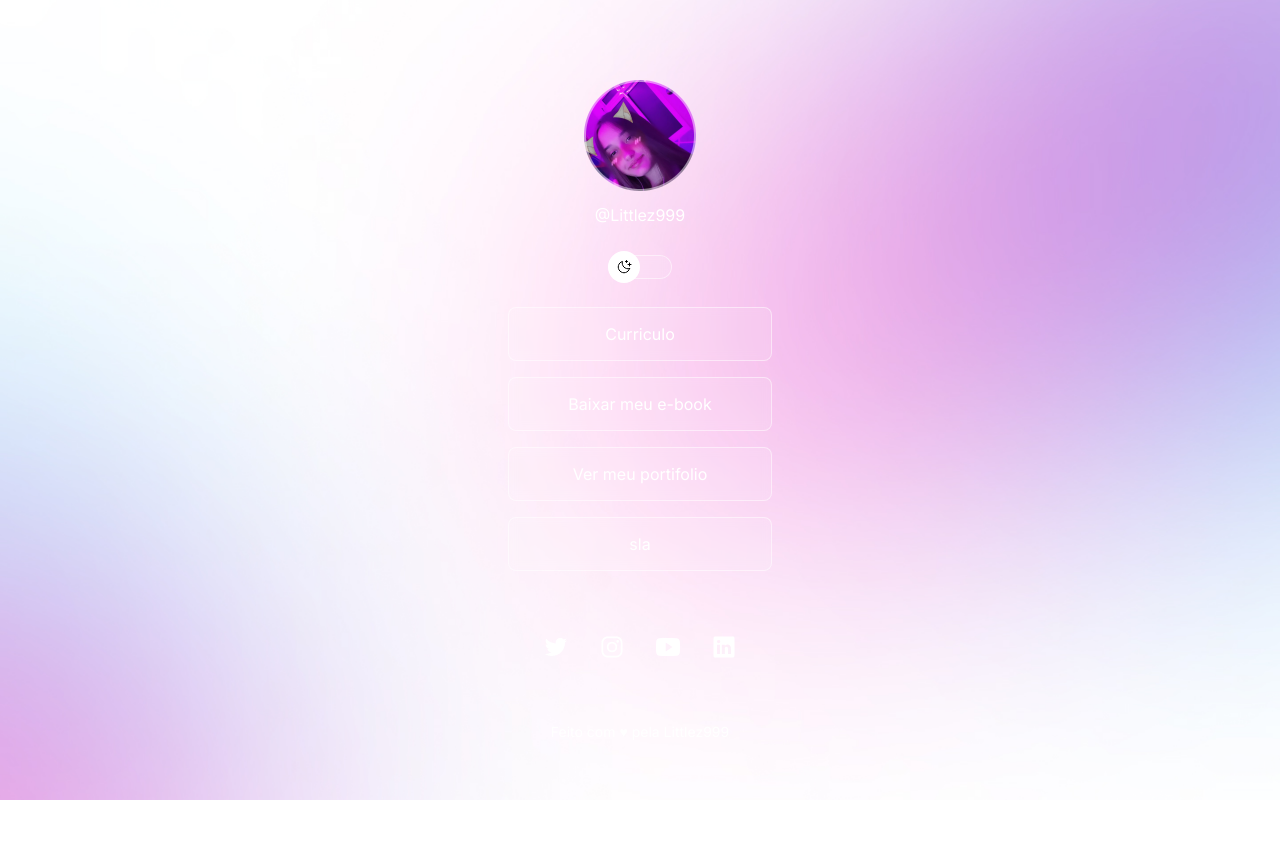
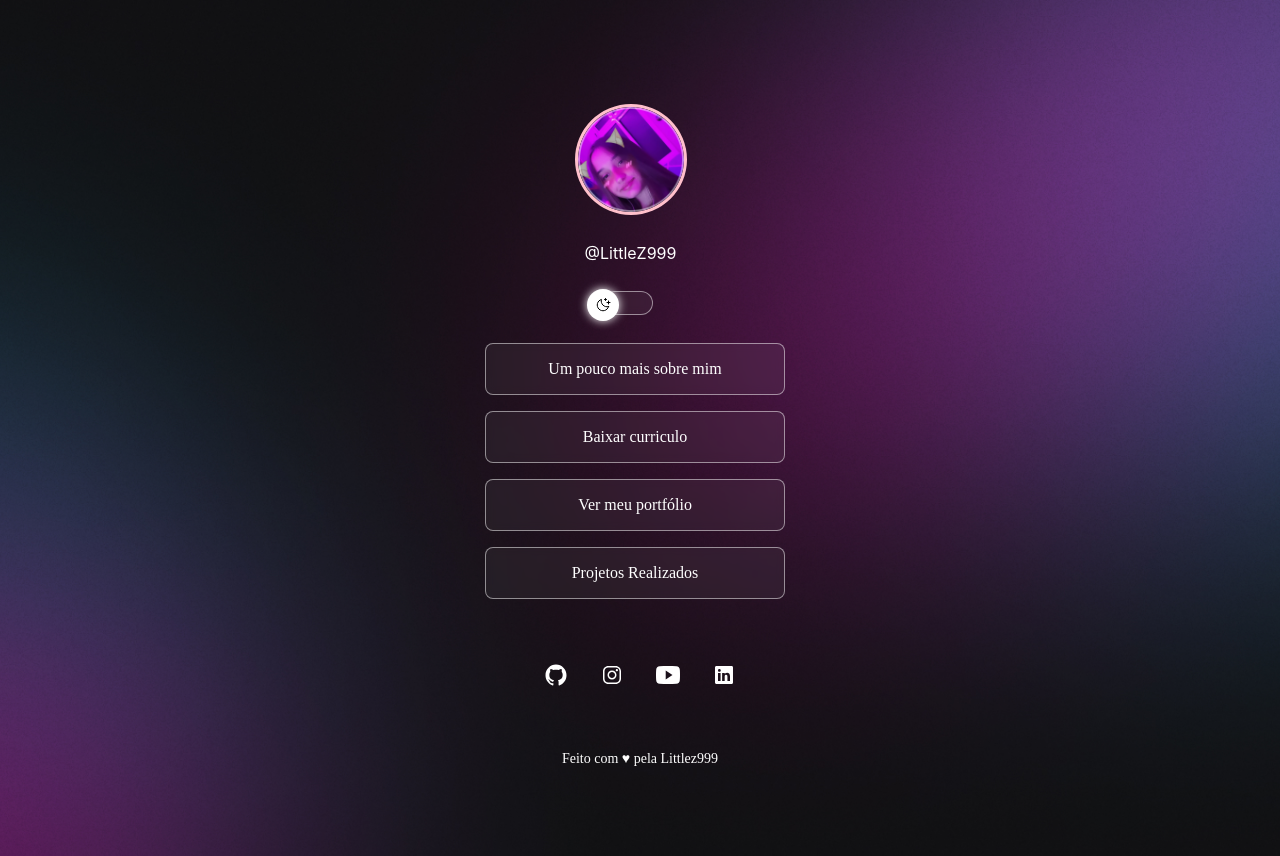
Before and after one commit to HelenaZacarias/Portifolio.2, a plain HTML site: page index.html in a window 1280 px wide. Before the commit the page ends 800 px from the top, so only its background shows below. Drawn offline with nearby package versions, Linux system fonts and the light colour scheme.

Commit message:
Mudança total do codigo

```diff
--- a/index.html
+++ b/index.html
@@ -1,93 +1,76 @@
 <!DOCTYPE html>
 <html lang="pt-br">
-
   <head>
-      <link rel="preconnect" href="https://fonts.googleapis.com" />
-      <link rel="preconnect" href="https://fonts.gstatic.com" crossorigin />
-      <link
-        href="https://fonts.googleapis.com/css2?family=Inter&display=swap"
-        rel="stylesheet"
-      />
 
     <meta charset="UTF-8" />
+    <meta http-equiv="X-UA-Compatible" content="IE=edge" />
     <meta name="viewport" content="width=device-width, initial-scale=1.0" />
-      <title>portifolio</title>
+    <title>Portfólio</title>
     <link rel="stylesheet" href="style.css" />
+    <script defer src="script.js"></script>
   </head>
+
 <body>
 
   <div id="container">
     <div id="profile">
+
       <img
+        class="profile-photo"
         src="img/image.png"
-            alt="foto de menina com filtro de gatinho"
+        alt=""
 />
-          <p>@Littlez999</p>
+  <p>@LittleZ999</p>
   </div>
+
   <div id="switch" onclick="toggleMode()">
-          <button>
-
-          </button>
+    <button></button>
     <span></span>
 
 </div>
      <ul>
       <li>
-            <a href="#">Curriculo</a>
+        <a href="#">Um pouco mais sobre mim</a>
       </li>
 
       <li>
-            <a href="#">Baixar meu e-book</a>
+        <a href="#">Baixar curriculo</a>
       </li>
 
       <li>
-            <a href="#">Ver meu portifolio</a>
+        <a href="https://github.com/HelenaZacarias/">Ver meu portfólio</a>
       </li>
 
       <li>
-            <a>sla</a>
+        <a href="#" target="_blank">
+
+          Projetos Realizados
+        </a>
       </li>
     </ul>
     <div id="social-links">
-          <a href="https://twitter.com/HelenaZacarias5" target="_blank">
-            <ion-icon name="logo-twitter"></ion-icon>
+
+        <a href="https://github.com/HelenaZacarias/" target="_blank">
+          <ion-icon name="logo-github"></ion-icon>
         </a>
 
-          <a
-            href="https://www.instagram.com/littlez.999/"
-            target="_blank"
-          >
+        <a href="https://www.instagram.com/" target="_blank">
           <ion-icon name="logo-instagram"></ion-icon>
         </a>
 
-          <a
-            href="https://www.youtube.com/@helenazacarias6447/"
-            target="_blank"
-          >
+        <a href="https://youtube.com/" target="_blank">
           <ion-icon name="logo-youtube"></ion-icon>
         </a>
-
-          <a
-            href="https://www.linkedin.com/in/helena-zacarias-b450b027a/"
-            target="_blank"
-          >
+        <a href="https://www.linkedin.com/in/helena-zacarias-b450b027a/"0" target="_blank">
           <ion-icon name="logo-linkedin"></ion-icon>
         </a>
       </div>
+    <footer>Feito com ♥ pela Littlez999</footer>
 
-        <footer>Feito com ♥ pela Littlez999</footer>
     </div>
 
-      <script
-        type="module"
-        src="https://unpkg.com/ionicons@7.1.0/dist/ionicons/ionicons.esm.js"
-      ></script>
-      <script
-        nomodule
-        src="https://unpkg.com/ionicons@7.1.0/dist/ionicons/ionicons.js"
-      ></script>
+      <script src="https://unpkg.com/ionicons@4.5.10-0/dist/ionicons.js"></script>
 
-      <script src="./script.js"></script>
   </body>
+
 </html>
-</html>
--- a/script.js
+++ b/script.js
@@ -1,9 +1,6 @@
-function toggleMode() {
-    const html = document.documentElement
-
-    if(html.classList.contains('light')){
-      html.classList.remove('light')
-    } else{
-      html.classList.add('light')
-    }
+function toggleMode(){
+    const html = document.documentElement;
+    const body = document.body;
+    html.classList.toggle("light");
+    body.classList.toggle("dark");
 }
--- a/style.css
+++ b/style.css
@@ -1,50 +1,52 @@
-
-* {
+*{
   margin: 0;
   padding: 0;
   box-sizing: border-box;
 }
 
-:root {
-  --text-color: white;
-  --bg-url: url(/img/bg-desktop.jpg);
-  --bg-url: url(/img/bg-desktop-light.jpg);
-  --stroke-color: rgba(255, 255, 255, 0.5);
-  --surface-color: rgba(255, 255, 255, 0.1);
-  --highlight-color: rgba(255, 255, 255, 0.2);
-  --switch-bg-url: url(/img/moon-stars.svg);
-}
-
-.light {
-  --text-color: black;
-  --bg-url: url(/img/bg-mobile-light.jpg);
-  --bg-url: url(/img/bg-desktop-light.jpg);
-  --stroke-color: rgba(0, 0, 0, 0.5);
-  --surface-color: rgba(255, 255, 255, 0.05);
-  --highlight-color: rgba(0, 0, 0, 0.1);
-  --switch-bg-url: url(img/soon.svg);
+body {
+  background: url(../img/bg-mobile.jpg) no-repeat top center;
+  height: 100vh;
 }
 
 body {
-  background: var(--bg-url) no-repeat top center/cover;
+  color: white;
 }
 
-body * {
-  font-family: "inter", sans-serif;
-  color: var(--text-color);
+.light body{
+    background: url(../img/bg-mobile-light.jpg) no-repeat top center/cover;
+}
+
+body.dark{
+    color: black;
+}
+
+a{
+    color: white;
+}
+
+.light a{
+    color: black;
+}
+p {
+  font-family: "Inter", sans-serif;
+}
+
+a {
+  text-decoration: none;
 }
 
 #container {
-  width: 360px;
+  width: 100%;
+  max-width: 588px;
   margin: 56px auto 0px;
-  padding: 0 24px;
+  padding: 24px;
 }
-
-/*profile*/
 
 #profile {
   text-align: center;
   padding: 24px;
+  padding-left: 5px;
 }
 
 #profile img {
@@ -52,110 +54,131 @@ body * {
 }
 
 #profile p {
-  font-weight: 500;
-  line-height: 24px;
+  padding-top: 16px;
   margin-top: 8px;
 }
 
-/* switch*/
+
+ /* switch */
+
 #switch {
   position: relative;
-  width: 64px;
+  width: 74px;
+  margin: 4px auto;
 
-  margin: 4px auto;
 }
+
 
 #switch button {
     width: 32px;
     height: 32px;
-  background: white var(--switch-bg-url) no-repeat center;
     border: 0;
     border-radius: 50%;
-
+    background: white url(img/moon-stars.svg) no-repeat center;
+    box-shadow: 0 0 10px white;
     position: absolute;
-  top: 50%;
+    top: -10%;
     left: 0;
     z-index: 1;
-  transform: translateY(-50%);
+    transform: translate(-50%);
+    animation: slide-back 0.2s;
 }
 
 .light #switch button {
-  right: 0;
-  left: initial;
+  animation: slide-in 0.2s forwards;
+  background: white url(img/soon.svg) no-repeat center;
+}
 
+#switch button:hover {
+ outline: 8px solid rgba(255, 255, 255, 0.2);
 }
 
 #switch span {
   display: block;
-  width: 64px;
+  width: 50px;
   height: 24px;
-  background: var(--surface-color);
-  border: 1px solid var(--stroke-color);
-
-  /*surface-color-dark-mode*/
-
+  background:rgba(255, 255, 255, 0.05);
+  border: 1px solid rgba(255, 255, 255, 0.5);
   backdrop-filter: blur(4px);
+  -webkit-backdrop-filter: blur(4px);
   border-radius: 9999px;
 }
 
-/*links*/
+.light #switch span {
+  background: rgba(0, 0, 0, 0.05);
+  border: 1px solid rgba(0, 0, 0, 0.5);
+}
+
+/* links */
 
 ul {
   list-style: none;
-
   display: flex;
   flex-direction: column;
   gap: 16px;
-  padding: 24px;
+  padding: 24px 0;
+  padding-left: 115px;
 }
 
 ul li a {
+  width: 300px;
   display: flex;
   align-items: center;
   justify-content: center;
-
+  color: white;
   padding: 16px 24px;
-
-  background: var(--surface-color);
-  border: 1px solid var(--stroke-color);
+  background: rgba(255, 255, 255, 0.05);
+  border: 1px solid rgba(255, 255, 255, 0.5);
   border-radius: 8px;
-
   backdrop-filter: blur(4px);
   -webkit-backdrop-filter: blur(4px);
-
   text-decoration: none;
   font-weight: 500;
+  transition: background 0.2s;
+}
 
-  transition: background 0, 2s;
-}
-/*pseudo-selector*/
 ul li a:hover {
   background: rgba(0, 0, 0, 0.05);
-  border: 1.5px solid var(--text-color);
+  border: 1.5px solid rgba(0, 0, 0, 0.5);
 }
 
-/* social links*/
+
+.light ul li a {
+  background: rgba(0, 0, 0, 0.05);
+  border: 1px solid rgba(0, 0, 0, 0.5);
+}
+
+
+
+.light ul li a:hover {
+  background: rgba(0, 0, 0, 0.145);
+  border: 1.5px solid black;
+}
+
+/* social links */
 #social-links {
   display: flex;
   justify-content: center;
-
   padding: 24px 0;
-
   font-size: 24px;
 }
 
 #social-links a {
+  color: white;
   display: flex;
   align-items: center;
   justify-content: center;
   padding: 16px;
-
-  transition: background 0, 2s;
+  transition: background 0.2s;
   border-radius: 50%;
 }
 
 #social-links a:hover {
-  background: var(--highlight-color);
+  background:rgba(255, 255, 255, 0.2);
+}
+
+.light #social-links a:hover {
+  background: rgba(0, 0, 0, 0.116);
 }
 
 footer {
@@ -163,3 +186,47 @@ footer {
   text-align: center;
   font-size: 14px;
 }
+
+.profile-photo {
+  border: 3px solid pink;
+  border-radius: 50%;
+}
+
+.light.profile-photo {
+  border: 3px solid #4855EA;
+}
+
+.light a, .light p, .light ion-icon {
+  color: black;
+}
+
+@media (min-width: 700px) {
+  body {
+    background: url(img/bg-desktop.jpg) no-repeat top center/cover;
+}
+
+  .light body {
+
+    background: url(img/bg-desktop-light.jpg) no-repeat top center/cover;
+  }
+
+@keyframes slide-in {
+
+  from {
+    left: 0;
+  }
+  to {
+    left: 65%;
+}
+}
+
+@keyframes slide-back {
+
+  from {
+    left: 75%;
+  }
+  to {
+    left: 0;
+  }
+}
+}
```
Lines whose indentation alone changed are shown as unchanged.
